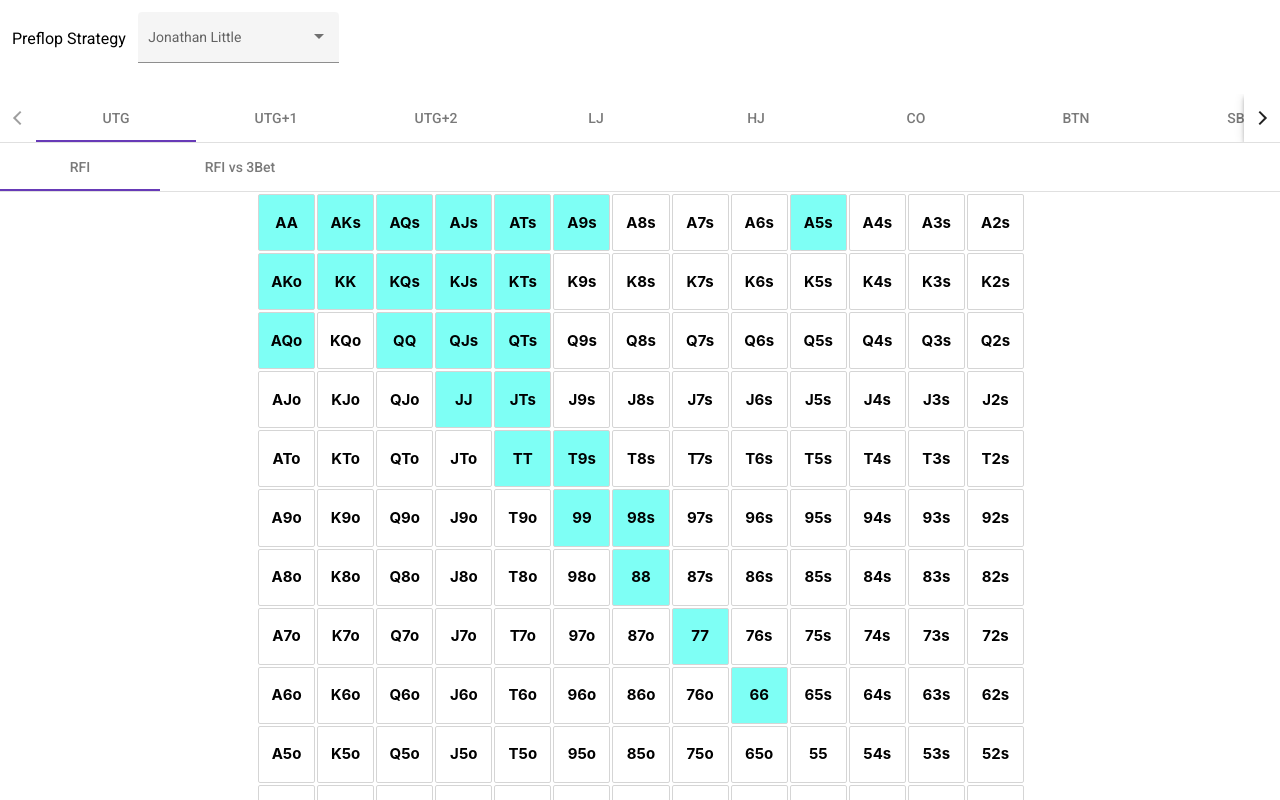
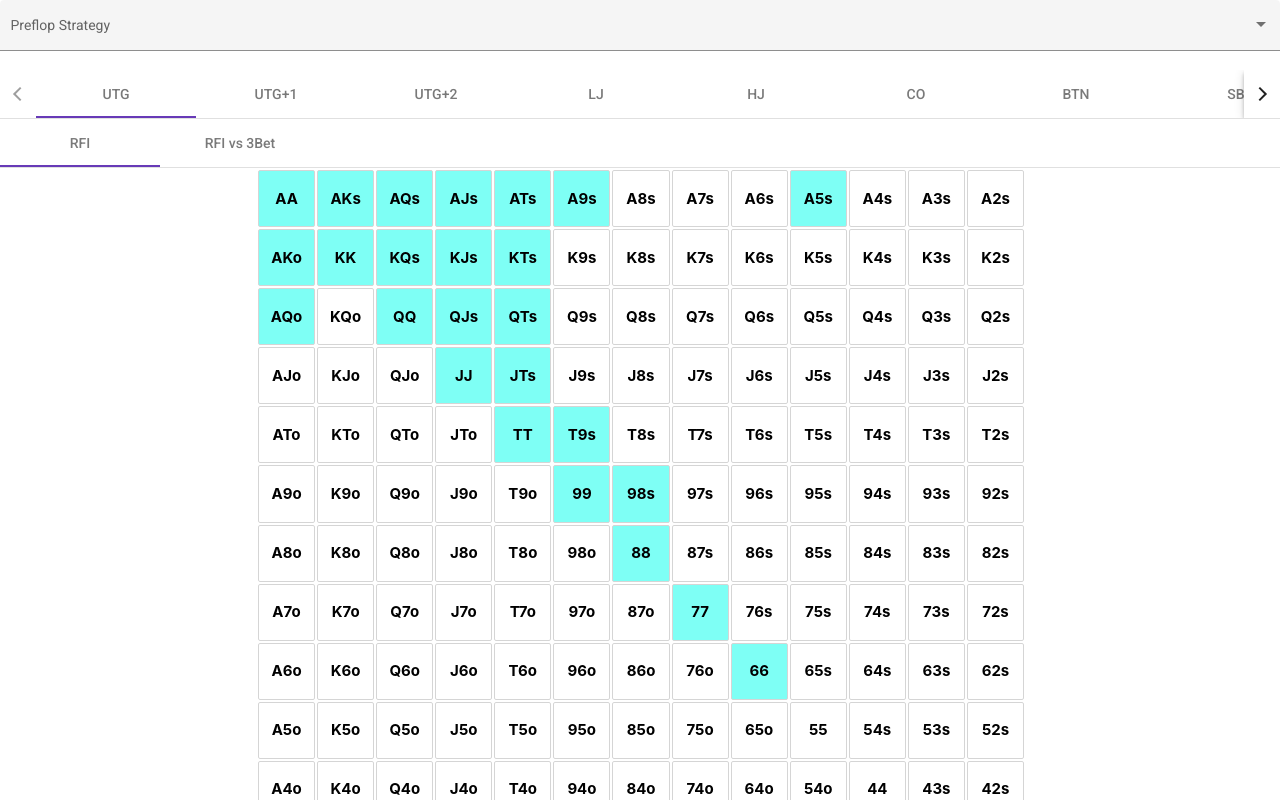
Before and after one commit to loatr-tech/poker, an Angular app: page / in a window 1280 px wide. Shown: the top 800 px of the page. Built offline with nearby package versions, Linux system fonts and the light colour scheme.

Commit message:
Improve appearance

```diff
--- a/src/app/app.component.html
+++ b/src/app/app.component.html
@@ -1,14 +1,12 @@
-<div class="pk-title-container">
-  <h3>Preflop Strategy</h3>
-  <mat-form-field appearance="fill">
-    <mat-label>Jonathan Little</mat-label>
-    <mat-select>
-      <mat-option [value]="'JL'">
-        Jonathan Little
-      </mat-option>
-    </mat-select>
-  </mat-form-field>
-</div>
+<mat-form-field appearance="fill" class="pk-title-strategy-picker">
+  <mat-label>Preflop Strategy</mat-label>
+  <mat-select>
+    <mat-option [value]="'JL'" selected>
+      Jonathan Little
+    </mat-option>
+  </mat-select>
+</mat-form-field>
+
 <mat-tab-group mat-align-tabs="center" animationDuration="0ms">
   <mat-tab
     *ngFor="let position of preflopStrategy"
--- a/src/app/app.component.scss
+++ b/src/app/app.component.scss
@@ -1,8 +1,3 @@
-.pk-title-container {
-  display: flex;
-  align-items: center;
-  padding: 12px;
-  > h3 {
-    margin-right: 12px;
-  }
+.pk-title-strategy-picker {
+  width: 100%;
 }
--- a/src/app/poker-training-modal/poker-training-modal.component.html
+++ b/src/app/poker-training-modal/poker-training-modal.component.html
@@ -11,9 +11,17 @@
   </section>
 
   <!-- Actions -->
-  <section>
+  <section class="pk-training-modal-actions">
     <button
+      mat-raised-button
       *ngFor="let action of actions"
+      [class.action--limp]="action.action === ACTION.LIMP"
+      [class.action--call]="action.action === ACTION.CALL"
+      [class.action--bluff]="action.action === ACTION.BLUFF"
+      [class.action--fold]="action.action === ACTION.FOLD"
+      [class.action--two-bet]="action.action === ACTION.TWO_BET"
+      [class.action--three-bet]="action.action === ACTION.THREE_BET"
+      [class.action--four-bet]="action.action === ACTION.FOUR_BET"
       (click)="this.chooseAction(action)"
     >
       {{action.text}}
--- a/src/app/poker-training-modal/poker-training-modal.component.scss
+++ b/src/app/poker-training-modal/poker-training-modal.component.scss
@@ -0,0 +1,36 @@
+.pk-training-modal-actions {
+  > button {
+    width: 100%;
+    margin-bottom: 4px;
+  }
+}
+
+.action--limp {
+  background-color: #596275;
+  color: white;
+}
+
+.action--call {
+  background-color: #45aaf2;
+}
+
+.action--bluff {
+  background-color: #f8a5c2;
+}
+
+.action--fold {
+  background-color: #4b6584;
+  color: white;
+}
+
+.action--two-bet {
+  background-color: #7efff5;
+}
+
+.action--three-bet {
+  background-color: orange;
+}
+
+.action--four-bet {
+  background-color: red;
+}
--- a/src/app/poker-training-modal/poker-training-modal.component.ts
+++ b/src/app/poker-training-modal/poker-training-modal.component.ts
@@ -9,6 +9,7 @@ import { ACTION, POKER_SIZE, actionText, POKER_SUITS } from '../_utils/poker-con
   styleUrls: ['./poker-training-modal.component.scss']
 })
 export class PokerTrainingModalComponent implements OnInit {
+  ACTION = ACTION;
   chartMatrix: PokerHands[][] = [];
   randomHands: string[] = [];
   actions: any[] = [];
```
